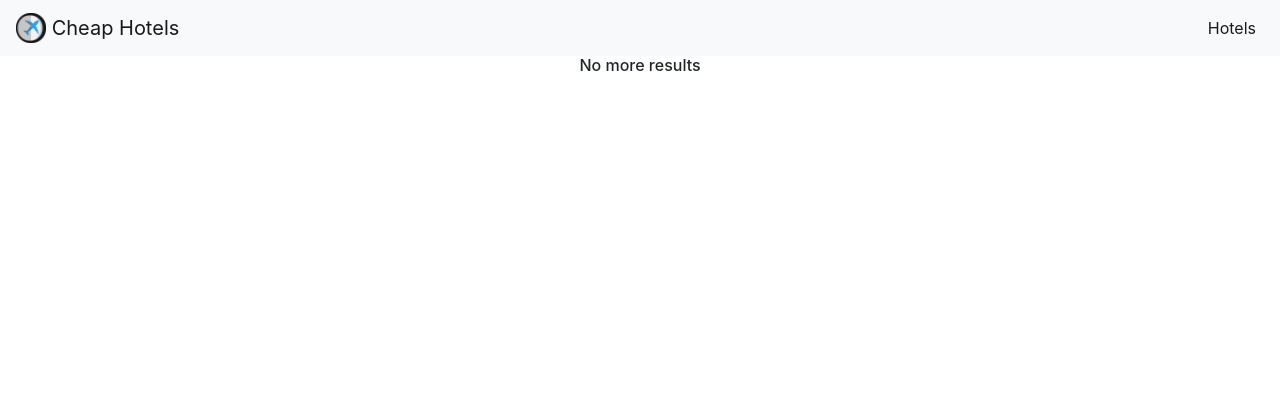
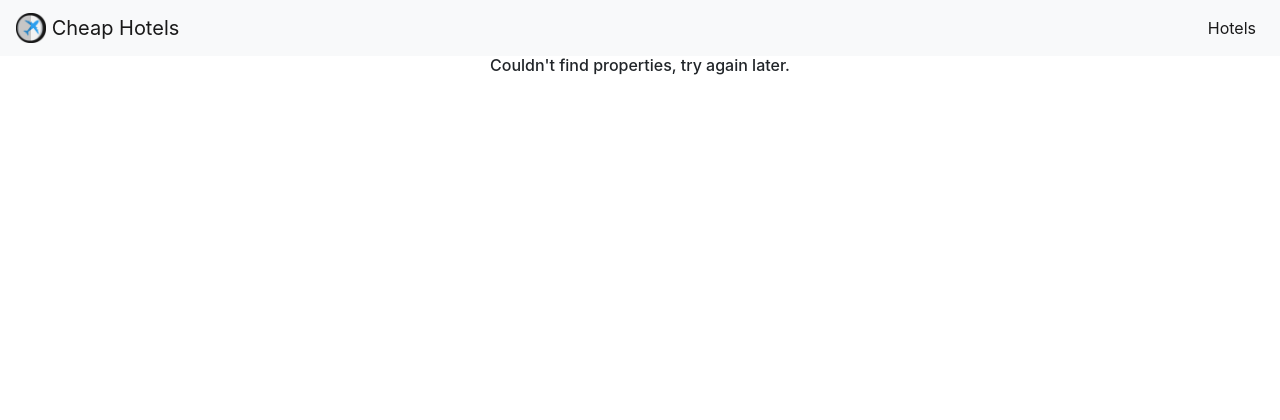
Before and after one commit to ignaciocasales/UTN-2017-cheaphotels, a Django app: page /bookings/search/ in a window 1280 px wide. Shown: the top 420 px of the page. Run offline with Django 3.2, Linux system fonts and the light colour scheme; data that the repository does not hold is empty; parts of the project's set-up code (start-up, migrations or seed data) failed here and were passed over; some libraries are stand-ins or nearby versions.

Commit message:
search filters

```diff
--- a/src/cheaphotels/bookings/templates/bookings/hotel-search-results.html
+++ b/src/cheaphotels/bookings/templates/bookings/hotel-search-results.html
@@ -14,6 +14,7 @@
 	<div class="container">
 		<div class="row">
 			<div class="col-12">
+				{% if properties %}
 					{% for property in properties %}
 						<div class="media mt-3 mb-3 animated fadeIn">
 							<img class="mr-3" src="{{ property.picture.url }}" width="250" height="150"
@@ -49,6 +50,9 @@
 						<hr>
 					{% endfor %}
 					<h6 class="text-center">No more results</h6>
+				{% else %}
+					<h6 class="text-center">Couldn't find properties, try again later.</h6>
+				{% endif %}
 			</div>
 		</div>
 	</div>
--- a/src/cheaphotels/bookings/views.py
+++ b/src/cheaphotels/bookings/views.py
@@ -18,7 +18,20 @@ def hotel_search_results(request):
         context = {'properties': properties}
         return render(request, 'bookings/hotel-search-results.html', context)
     if request.method == 'POST':
+        city = request.POST['city']
+        pax = request.POST['pax']
+        max_price = request.POST['max_price']
         properties = Property.objects.all()
+
+        if not city.__eq__('None'):
+            properties = properties.filter(city=city)
+
+        if not pax.__eq__('None'):
+            properties = properties.filter(max_pax__gte=pax)
+
+        if not max_price.__eq__('None'):
+            properties = properties.filter(daily_cost__lte=max_price)
+
         context = {'properties': properties}
         return render(request, 'bookings/hotel-search-results.html', context)
 
```
Also changed, not shown: src/cheaphotels/bookings/templates/bookings/index.html (+4 -4 lines). Lines whose indentation alone changed are shown as unchanged.
